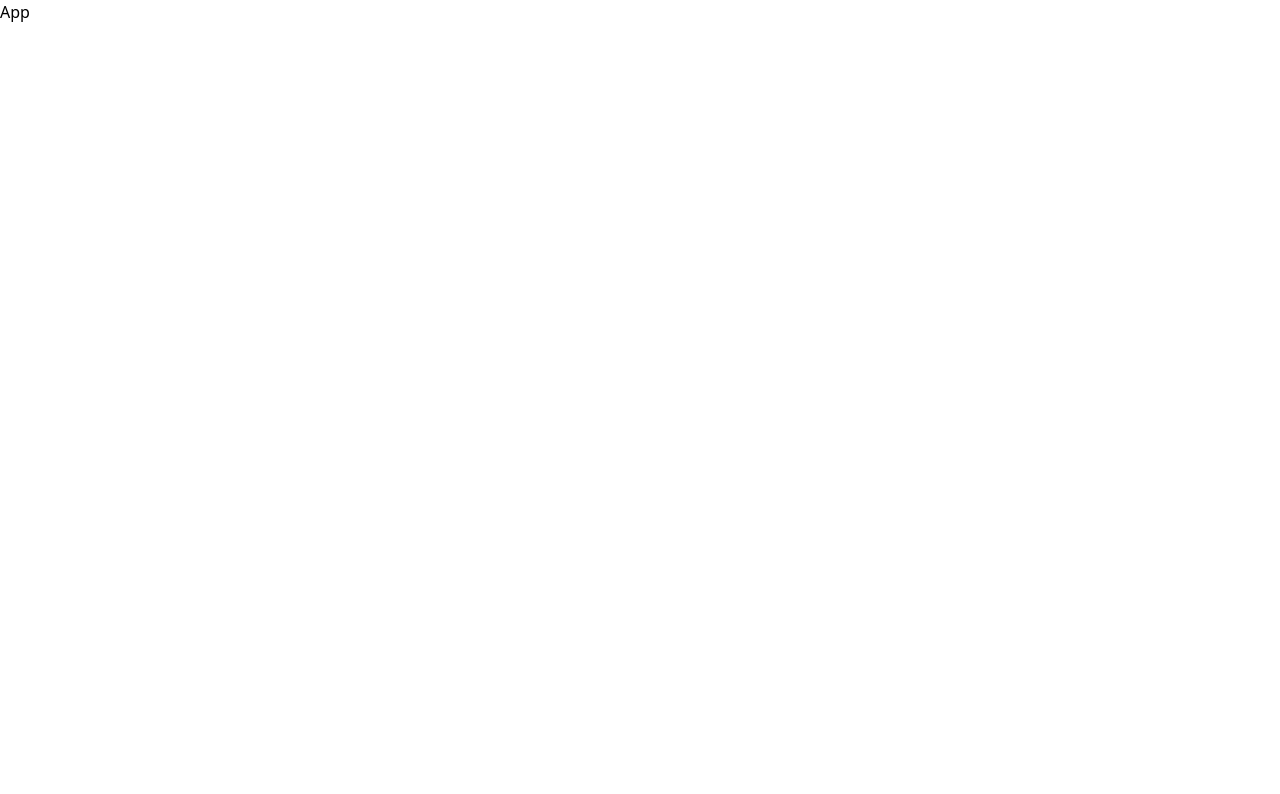
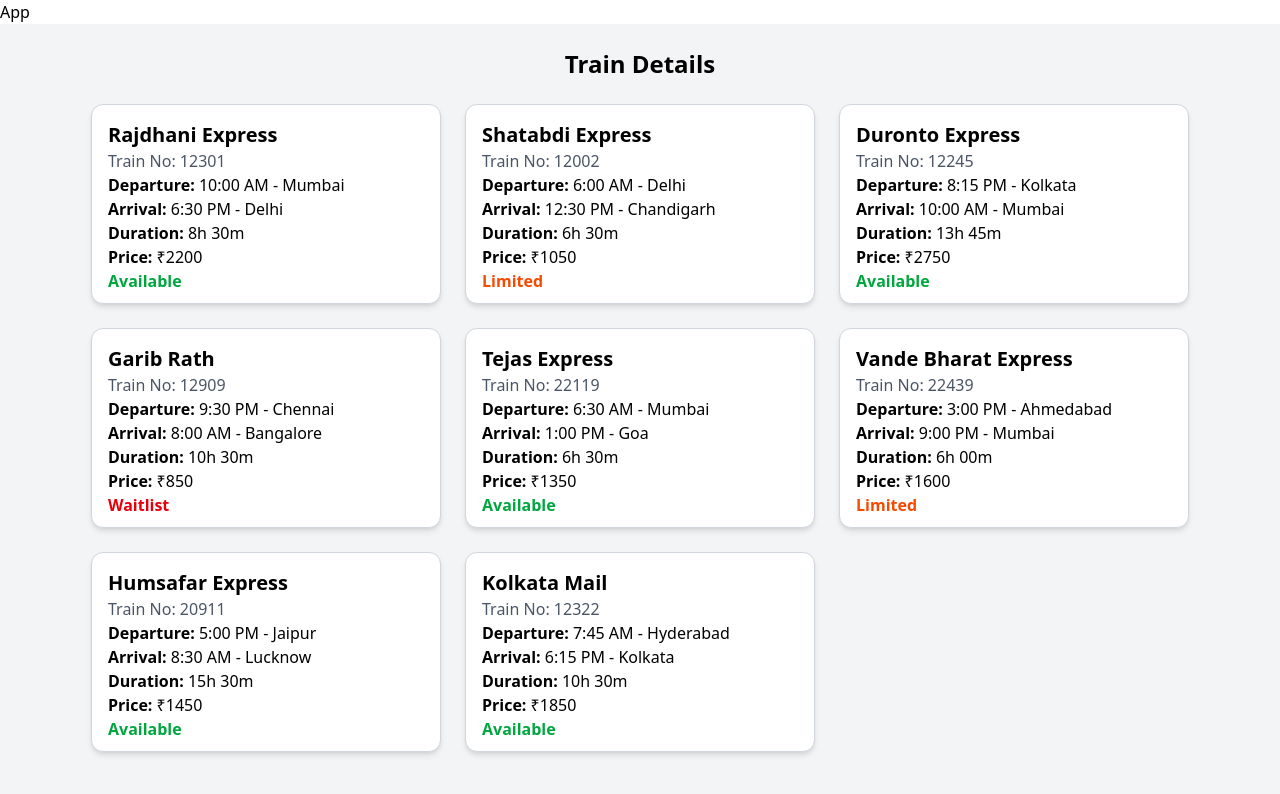
Before and after one commit to rushikeshsalunkhe01/icp9.0-react-group-project-4, a React (Vite) app: page / in a window 1280 px wide. Shown: the top 794 px of the page. Built offline with nearby package versions, Linux system fonts and the light colour scheme.

Commit message:
train details page

```diff
--- a/src/App.jsx
+++ b/src/App.jsx
@@ -1,8 +1,11 @@
 import React from 'react'
+import TrainDetails from './pages/TrainSearch/TrainDetails'
 
 const App = () => {
   return (
-    <div>App</div>
+    <div>App
+      <TrainDetails/>
+    </div>
   )
 }
 
--- a/src/components/TrainDetailsCard.jsx
+++ b/src/components/TrainDetailsCard.jsx
@@ -0,0 +1,35 @@
+import React from "react";
+
+const TrainDetailsCard = ({ train }) => {
+  return (
+    <div className="bg-white shadow-md rounded-xl p-4 w-[350px] h-[200px] hover:scale-105 transition-transform border border-gray-300">
+      <h2 className="text-xl font-semibold">{train.name}</h2>
+      <p className="text-gray-600">Train No: {train.number}</p>
+      <p>
+        <strong>Departure:</strong> {train.departure}
+      </p>
+      <p>
+        <strong>Arrival:</strong> {train.arrival}
+      </p>
+      <p>
+        <strong>Duration:</strong> {train.duration}
+      </p>
+      <p>
+        <strong>Price:</strong> {train.price}
+      </p>
+      <p
+        className={`font-semibold ${
+          train.availability === "Available"
+            ? "text-green-600"
+            : train.availability === "Limited"
+            ? "text-orange-600"
+            : "text-red-600"
+        }`}
+      >
+        {train.availability}
+      </p>
+    </div>
+  );
+};
+
+export default TrainDetailsCard;
--- a/src/pages/TrainSearch/TrainDetails.jsx
+++ b/src/pages/TrainSearch/TrainDetails.jsx
@@ -0,0 +1,18 @@
+import React from "react";
+import trainData from "../../config/trainData"
+import TrainDetailsCard from "../../components/TrainDetailsCard";
+
+const TrainDetails = () => {
+  return (
+    <div className="min-h-screen flex flex-col items-center bg-gray-100 p-6">
+      <h1 className="text-2xl font-bold mb-6">Train Details</h1>
+      <div className="grid grid-cols-1 md:grid-cols-2 lg:grid-cols-3 gap-6">
+        {trainData.map((train) => (
+          <TrainDetailsCard key={train.id} train={train} />
+        ))}
+      </div>
+    </div>
+  );
+};
+
+export default TrainDetails;
```
